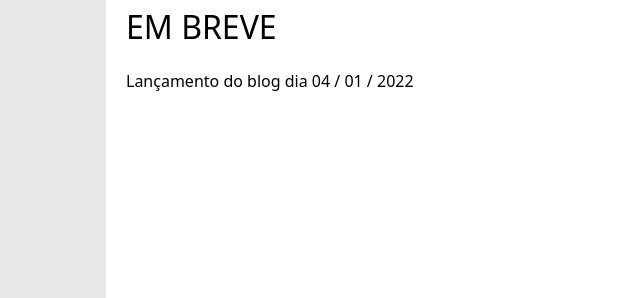
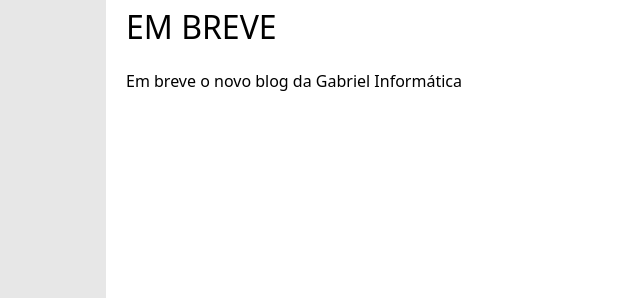
Before and after one commit to bloggabrielinformatica/bloggabrielinformatica.github.io, a plain HTML site: page index.html in a window 1280 px wide. Shown: the part 462-760 px from the top of the page, 278-918 px from the left. Drawn offline with Linux system fonts and the light colour scheme.

Commit message:
Update index.html

```diff
--- a/index.html
+++ b/index.html
@@ -83,7 +83,7 @@
         </div>
         <div class="posts">
             <h1>EM BREVE</h1>
-            <p>Lançamento do blog dia 04 / 01 / 2022</p>
+            <p>Em breve o novo blog da Gabriel Informática</p>
         </div>
     </div>
 </div>
```
